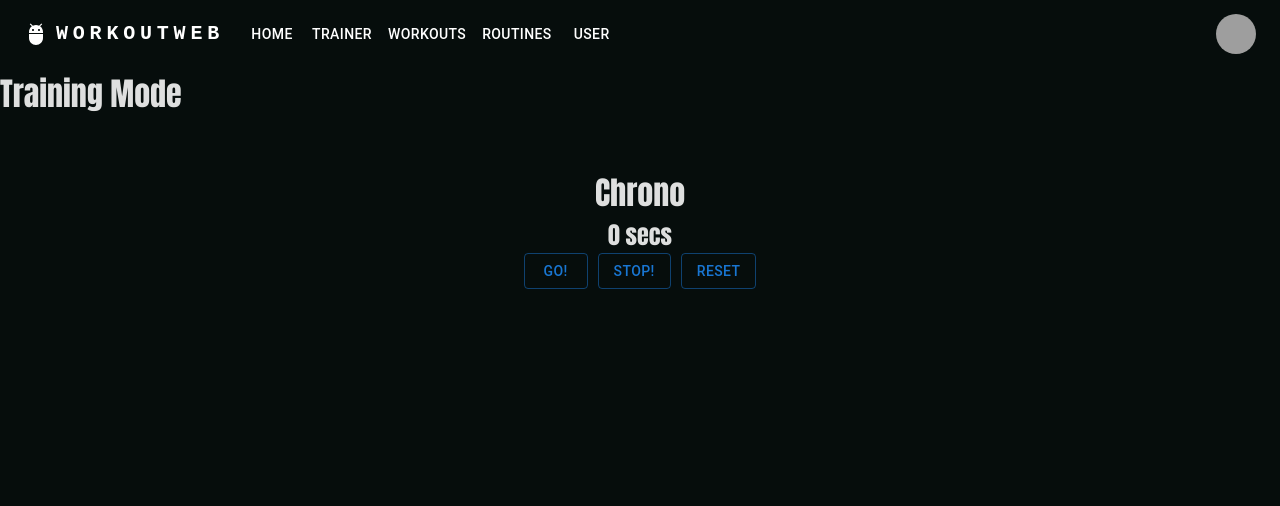
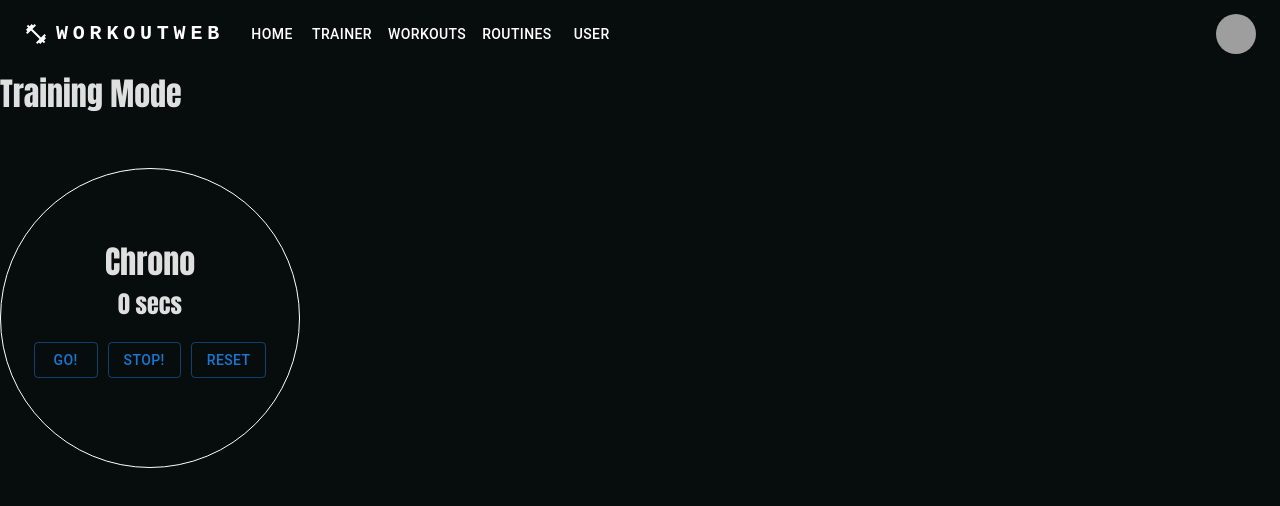
Before and after one commit to FelixFS3D/client-workoutweb, a React (Vite) app: page /user/training in a window 1280 px wide. Shown: the top 506 px of the page. Built offline with nearby package versions, Linux system fonts and the light colour scheme; grey boxes are pictures that could not be loaded.

Commit message:
estilos en chrono y cambio de logo

```diff
--- a/src/App.css
+++ b/src/App.css
@@ -231,3 +231,21 @@ border-radius: 20px;
 background-color: black;
 
 }
+
+
+/* CHRONO */
+.chrono {
+  width: 300px;
+  height: 300px;
+  margin-top: 50px;
+  border: 1px solid rgb(255, 255, 255);
+  border-radius: 1500px;
+  display: flex;
+  flex-direction: column;
+  align-items: center;
+  justify-content: center;
+}
+
+.chrono .buttons-chrono {
+  margin: 20px;
+}
--- a/src/Components/Chrono.jsx
+++ b/src/Components/Chrono.jsx
@@ -21,36 +21,38 @@ const Chrono = () => {
     return () => clearInterval(intervalId);
   }, [activo]);
 
-  const iniciarCronometro = () => {
+  const startChrono = () => {
     setActivo(true);
   };
-  const pararCronometro = () => {
+  const stopChrono = () => {
     setActivo(false);
   };
-  const resetearCronometro = () => {
+  const resetChrono = () => {
     setActivo(false);
     setTiempo(0);
   };
   return (
-    <div style={{ textAlign: "center", marginTop: "50px" }}>
+    <div className="chrono">
       <h1>Chrono</h1> <h2>{tiempo} secs</h2>
+      <div className="buttons-chrono">
       <Button
-        onClick={iniciarCronometro}
+        onClick={startChrono}
         variant="outlined"
         style={{ marginRight: "10px" }}
       >
         Go!
       </Button>
       <Button
-        onClick={pararCronometro}
+        onClick={stopChrono}
         variant="outlined"
         style={{ marginRight: "10px" }}
       >
         Stop!
       </Button>
-      <Button onClick={resetearCronometro} variant="outlined">
+      <Button onClick={resetChrono} variant="outlined">
         Reset
       </Button>
+      </div>
     </div>
   );
 };
--- a/src/Components/NavBar.jsx
+++ b/src/Components/NavBar.jsx
@@ -13,6 +13,7 @@ import Button from "@mui/material/Button";
 import Tooltip from "@mui/material/Tooltip";
 import MenuItem from "@mui/material/MenuItem";
 import AdbIcon from "@mui/icons-material/Adb";
+import FitnessCenterIcon from "@mui/icons-material/FitnessCenter";
 import { useNavigate } from "react-router-dom";
 
 const pages = ["Home", "Trainer", "Workouts", "Routines", "User"];
@@ -79,7 +80,7 @@ function NavBar() {
     >
       <Container maxWidth="xl">
         <Toolbar disableGutters>
-          <AdbIcon sx={{ display: { xs: "none", md: "flex" }, mr: 1 }} />
+          <FitnessCenterIcon sx={{ display: { xs: "none", md: "flex" }, mr: 1 }} />
           <Typography
             variant="h6"
             noWrap
@@ -134,7 +135,7 @@ function NavBar() {
               ))}
             </Menu>
           </Box>
-          <AdbIcon sx={{ display: { xs: "flex", md: "none" }, mr: 1 }} />
+          <FitnessCenterIcon sx={{ display: { xs: "flex", md: "none" }, mr: 1 }} />
           <Typography
             variant="h5"
             noWrap
--- a/src/Pages/Home.jsx
+++ b/src/Pages/Home.jsx
@@ -7,8 +7,14 @@ import avatar2 from "../images/avatar2.webp";
 import avatar3 from "../images/avatar3.jpg";
 import avatar4 from "../images/avatar4.webp";
 import image1 from "../images/women.jpeg"
+import { useNavigate } from "react-router-dom";
 
 function Home() {
+
+  const navigate = useNavigate();
+  const handleNavigate = async () => {
+    navigate("/signup");
+  };
   return (
     <>
       <div className="main-background"
@@ -20,7 +26,7 @@ function Home() {
         <h1>
           BUILD ROUTINES<span id="h1-white">AND STAY FIT</span>
         </h1>
-        <button className="signup">Sign up</button>
+        <button className="signup" onClick={handleNavigate}>Sign up</button>
       </div>
 
       <div className="opinions-container">
@@ -74,7 +80,7 @@ function Home() {
         <h1>
           OUR WORKOUT <span id="h1-white">ROUTINES</span>
         </h1>
-        <button className="signup">Sign up</button>
+        <button className="signup" onClick={handleNavigate}>Sign up</button>
         <div className="texts">
           <div className="text-block">
             <h3>CREATE AN ACCOUNT</h3>
@@ -120,7 +126,7 @@ function Home() {
           <p>STRENGTH</p>
         </div>
         </div>
-        <button className="signup">Sign up</button>
+        <button className="signup" onClick={handleNavigate}>Sign up</button>
       </div>
 
       <div className="footer-site">
```
